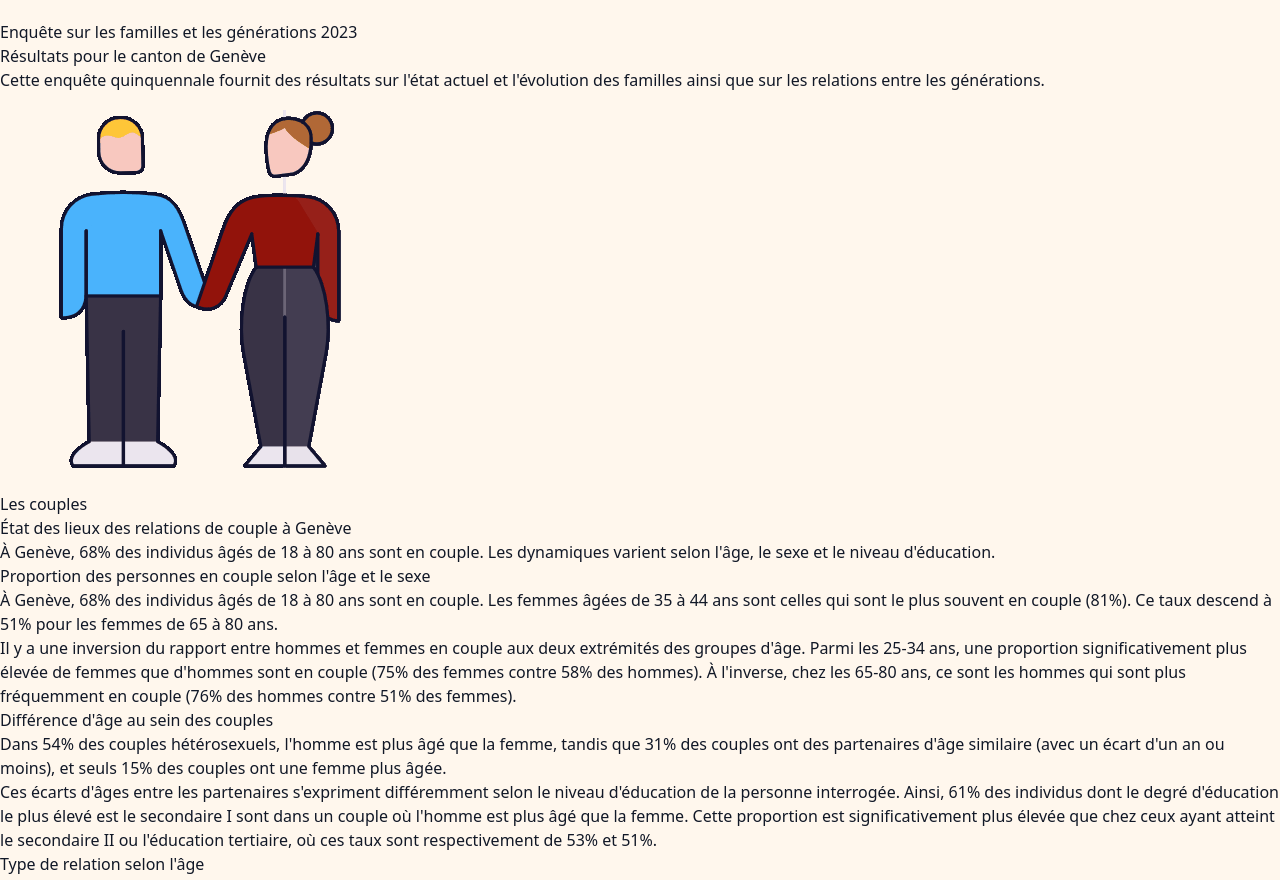
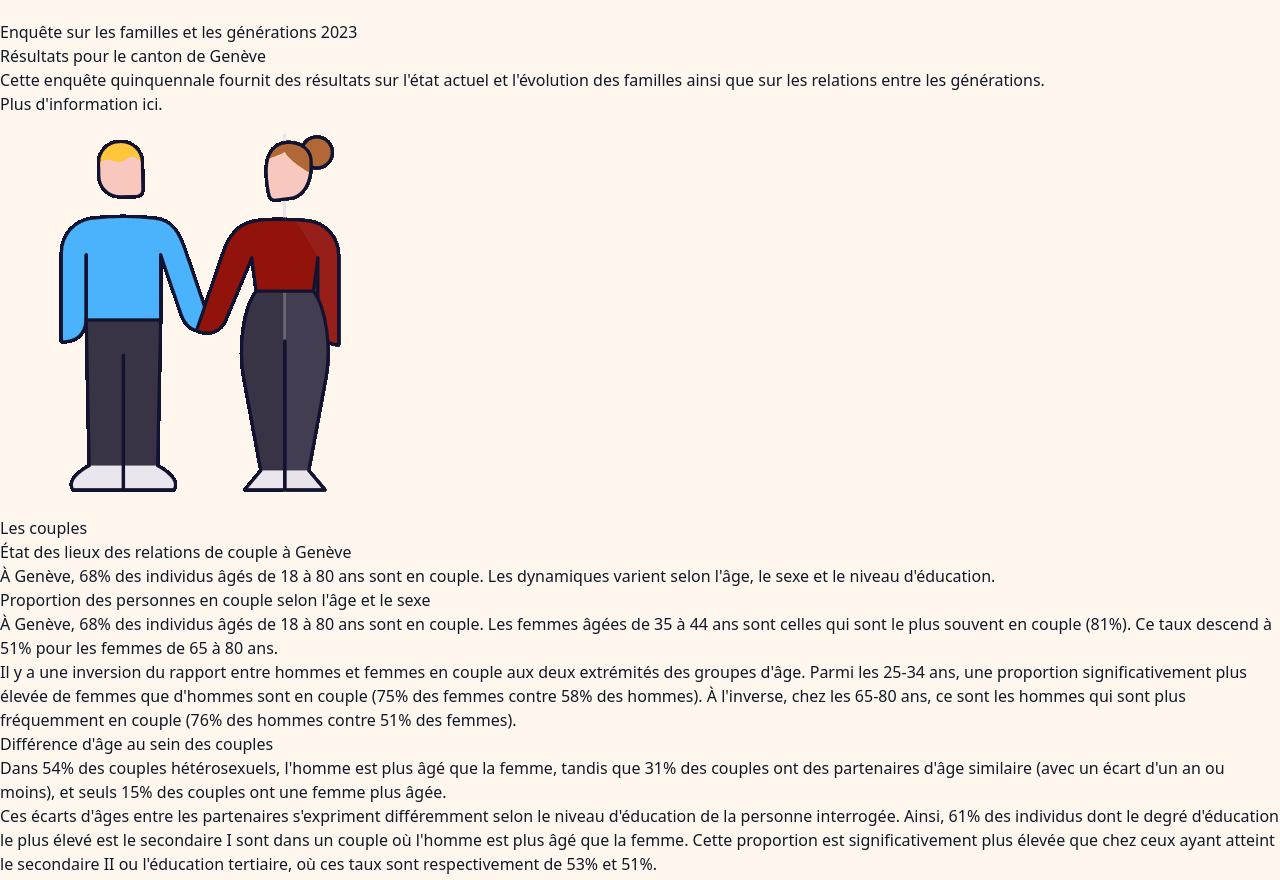
Before and after one commit to marzalm/enquete_famgen, a React (Vite) app: page / in a window 1280 px wide. Shown: the part 2115-2995 px from the top of the page. Built offline with nearby package versions, Linux system fonts and the light colour scheme.

Commit message:
add link beginning

```diff
--- a/src/components/SurveyPresentation.jsx
+++ b/src/components/SurveyPresentation.jsx
@@ -12,8 +12,21 @@ const SurveyPresentation = () => {
    {
      title: "Enquête sur les familles et les générations 2023",
      subtitle: "Résultats pour le canton de Genève",
-     content: "Cette enquête quinquennale fournit des résultats sur l'état actuel et l'évolution des familles ainsi que sur les relations entre les générations.",
-     icon: (
+     content: (
+        <>
+          Cette enquête quinquennale fournit des résultats sur l'état actuel et l'évolution des familles ainsi que sur les relations entre les générations. <br />
+
+          <a
+            href="https://www.bfs.admin.ch/bfs/fr/home/statistiques/population/enquetes/efg.html"
+            target="_blank"
+            rel="noopener noreferrer"
+            className="text-blue-500 underline"
+          >
+             Plus d'information ici.
+          </a>
+        </>
+      ),
+      icon: (
        <img
          src="/animations/family.gif"
          alt="Family animation"
```
